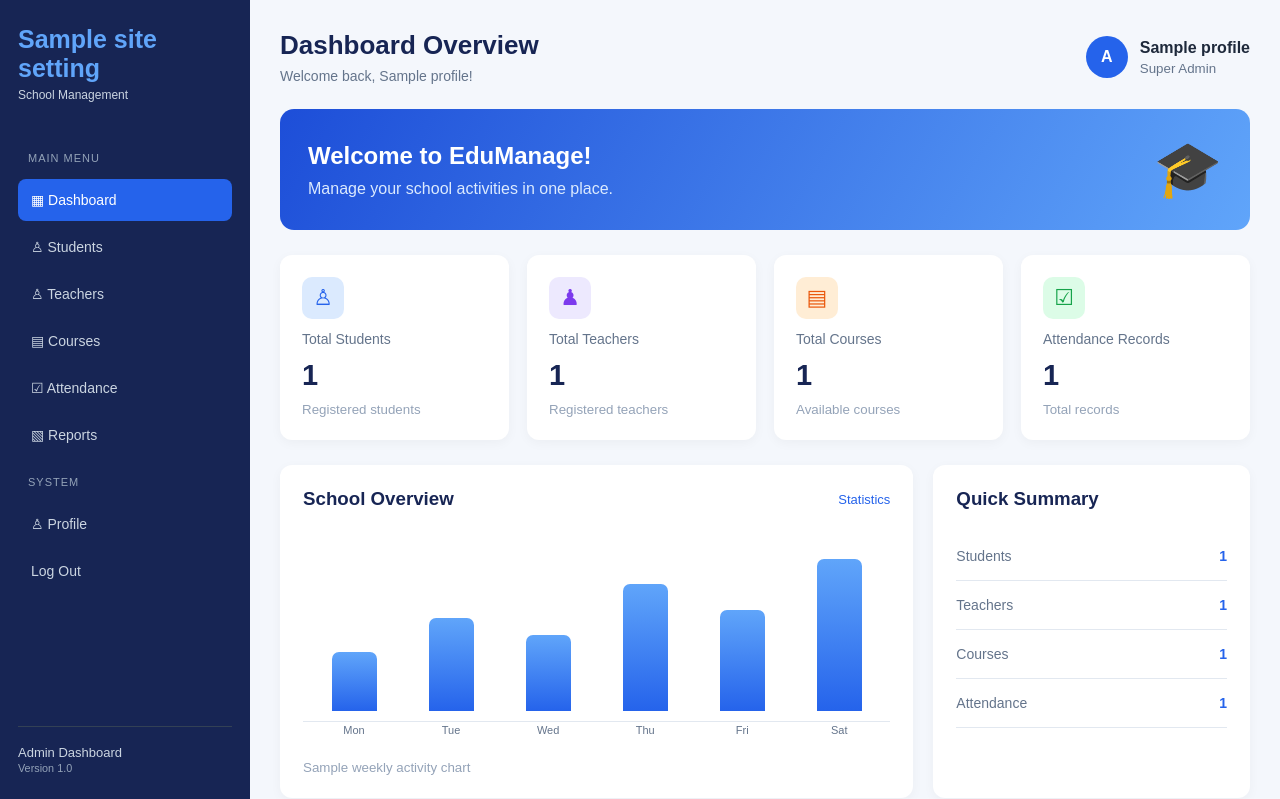
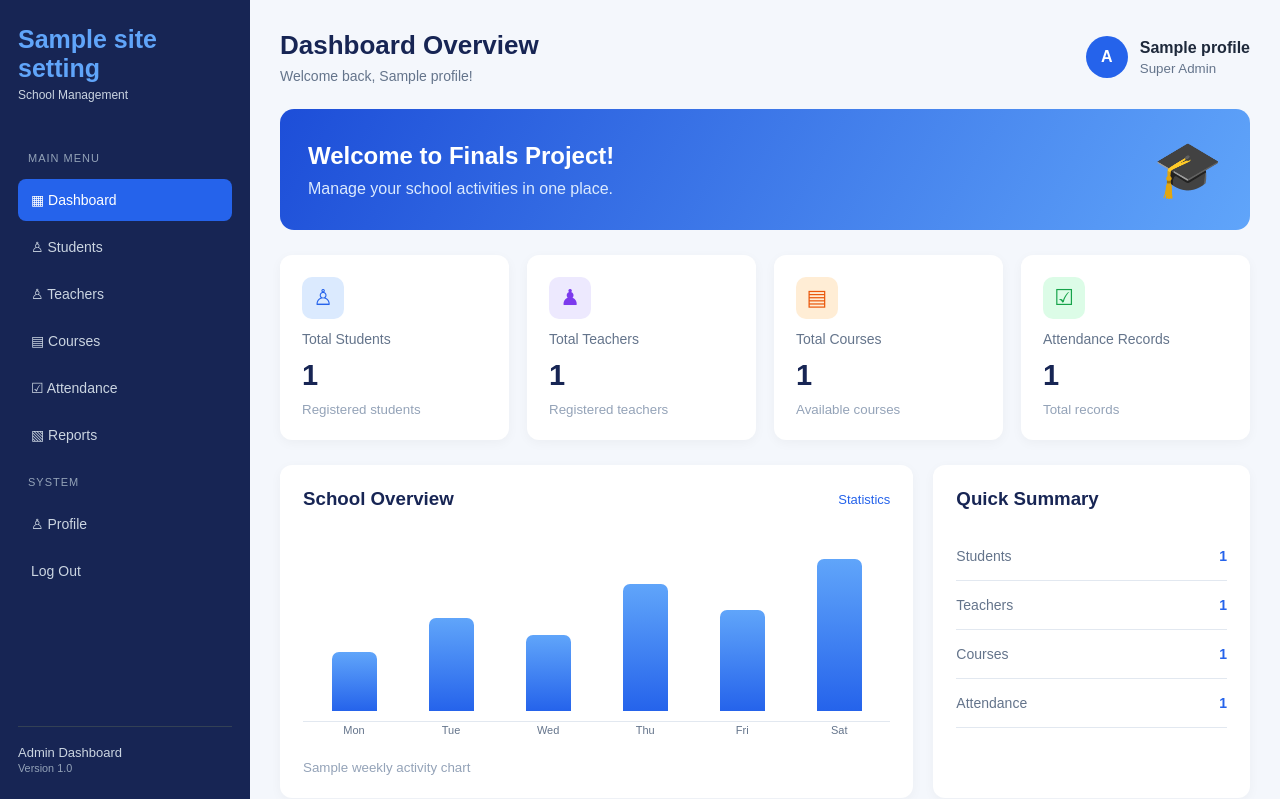
Before and after one commit to Zupenggg/FinalsDashboard, a Python web app: template data/templates/index.html in a window 1280 px wide. Shown: the top 799 px of the page. Run offline with Jinja, Linux system fonts and the light colour scheme; the template is opened without the code that fills it: most values are stand-ins (such as "Sample title", 1, 10 or a date in 2020).

Commit message:
Update dashboard welcome text

```diff
--- a/data/templates/index.html
+++ b/data/templates/index.html
@@ -58,7 +58,7 @@
 
     <section class="welcome">
         <div>
-            <h2>Welcome to EduManage!</h2>
+            <h2>Welcome to Finals Project!</h2>
             <p>Manage your school activities in one place.</p>
         </div>
         <div class="welcome-icon">🎓</div>
```
